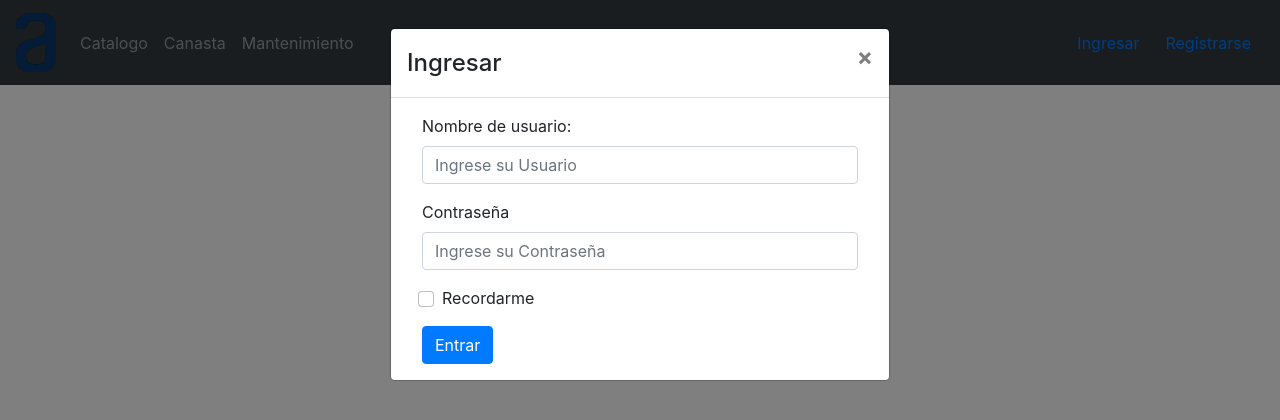
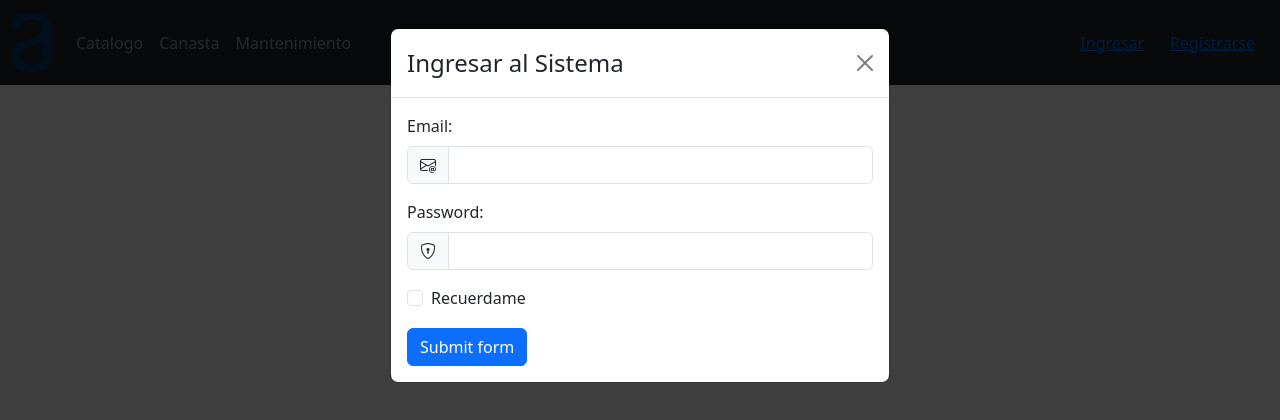
Before and after one commit to JulioVargas26/Prueba_Bootstrap, a plain HTML site: page index.html in a window 1280 px wide. Both pictures are taken after a click on the link "Ingresar". Drawn offline with nearby package versions, Linux system fonts and the light colour scheme.

Commit message:
30/12/23

```diff
--- a/index.html
+++ b/index.html
@@ -7,7 +7,9 @@
     <meta name="viewport" content="width=device-width, initial-scale=1.0">
     <link rel="stylesheet" href="css/bootstrap.min.css">
     <link rel="stylesheet" href="css/style.css">
-    <link rel="stylesheet" href="https://cdn.jsdelivr.net/npm/bootstrap@4.6.2/dist/css/bootstrap.min.css">
+    <link rel="stylesheet" href="https://cdn.jsdelivr.net/npm/bootstrap-icons@1.10.3/font/bootstrap-icons.css">
+    <link href="https://cdn.jsdelivr.net/npm/bootstrap@5.3.0-alpha1/dist/css/bootstrap.min.css" rel="stylesheet"
+        integrity="sha384-GLhlTQ8iRABdZLl6O3oVMWSktQOp6b7In1Zl3/Jr59b6EGGoI1aFkw7cmDA6j6gD" crossorigin="anonymous">
     <title>index
     </title>
 </head>
@@ -15,89 +17,107 @@
 <body>
 
     <!-- A grey horizontal navbar that becomes vertical on small screens -->
-    <nav class="navbar navbar-expand-md bg-dark navbar-dark">
-        <!-- Brand -->
-        <a class="navbar-brand" href="#">
+    <nav class="navbar navbar-expand-sm navbar-dark bg-dark">
+        <div class="container-fluid">
+            <a class="navbar-brand" href="javascript:void(0)">
                 <img src="img/0.1-removebg-preview.png" alt="Logo" style="width:40px;">
             </a>
 
-        <!-- Toggler/collapsibe Button -->
-        <button class="navbar-toggler" type="button" data-toggle="collapse" data-target="#collapsibleNavbar">
+            <button class="navbar-toggler" type="button" data-bs-toggle="collapse" data-bs-target="#mynavbar">
                 <span class="navbar-toggler-icon"></span>
             </button>
 
-        <!-- Navbar links -->
-        <div class="collapse navbar-collapse" id="collapsibleNavbar">
-            <ul class="navbar-nav mr-auto">
+            <div class="collapse navbar-collapse" id="mynavbar">
+                <ul class="navbar-nav me-auto">
                     <li class="nav-item">
-                    <a class="nav-link" href="#">Catalogo</a>
+                        <a class="nav-link" href="javascript:void(0)">Catalogo</a>
                     </li>
                     <li class="nav-item">
-                    <a class="nav-link" href="#">Canasta</a>
+                        <a class="nav-link" href="javascript:void(0)">Canasta</a>
                     </li>
                     <li class="nav-item">
-                    <a class="nav-link" href="#">Mantenimiento</a>
+                        <a class="nav-link" href="javascript:void(0)">Mantenimiento</a>
                     </li>
                 </ul>
-            <ul class="navbar-nav justify-content-end">
-                <li class="nav-item">
-                    <a type="button" class="btn btn-link" data-toggle="modal" data-target="#myModal">
+
+                <div class="d-flex">
+                    <!-- Button to Open the Modal -->
+                    <a type="button" class="btn btn-link" data-bs-toggle="modal" data-bs-target="#myModal">
                         Ingresar
                     </a>
-                </li>
-                <li class="nav-item">
-                    <a type="button" class="btn btn-link" data-toggle="modal" data-target="#myModal" >
+                    <!-- Button to Open the Modal -->
+                    <a type="button" class="btn btn-link" data-bs-toggle="modal" data-bs-target="#myModal">
                         Registrarse
                     </a>
-                </li>
-            </ul>
+                </div>
+            </div>
         </div>
     </nav>
 
     <!-- The Modal -->
-    <div class="modal" id="myModal">
+    <div class="modal fade" id="myModal">
         <div class="modal-dialog">
             <div class="modal-content">
 
                 <!-- Modal Header -->
                 <div class="modal-header">
-                    <h4 class="modal-title">Ingresar</h4>
-                    <button type="button" class="close" data-dismiss="modal">&times;</button>
+                    <h4 class="modal-title">Ingresar al Sistema</h4>
+                    <button type="button" class="btn-close" data-bs-dismiss="modal"></button>
                 </div>
 
                 <!-- Modal body -->
                 <div class="modal-body">
-                    <div class="container">
-                        <form action="#" class="needs-validation" novalidate>
-                            <div class="form-group">
-                                <label for="uname">Nombre de usuario:</label>
-                                <input type="text" class="form-control" id="uname" placeholder="Ingrese su Usuario"
-                                    name="uname" required>
-                                <div class="valid-feedback"></div>
-                                <div class="invalid-feedback">Por favor rellene este campo.</div>
+
+                    <form class="row g-3 needs-validation" novalidate action="#">
+
+                        <div class="col-mb-3">
+                            <label for="validationCustomUsername" class="form-label">Email: </label>
+                            <div class="input-group has-validation">
+                                <span class="input-group-text" id="inputGroupPrepend"><i
+                                        class="bi bi-envelope-at"></i></span>
+                                <input type="email" class="form-control" id="validationCustomUsername"
+                                    aria-describedby="inputGroupPrepend" required>
+                                <div class="invalid-feedback">
+                                    Por favor rellene este campo.
                                 </div>
-                            <div class="form-group">
-                                <label for="pwd">Contraseña</label>
-                                <input type="password" class="form-control" id="pwd" placeholder="Ingrese su Contraseña"
-                                    name="pswd" required>
-                                <div class="valid-feedback"></div>
-                                <div class="invalid-feedback">Por favor rellene este campo.</div>
                             </div>
-                            <div class="form-group form-check">
-                                <label class="form-check-label">
-                                    <input class="form-check-input" type="checkbox" name="remember" required> Recordarme
-                                    <div class="valid-feedback"></div>
-                                    <div class="invalid-feedback">Marque esta casilla de verificación para continuar.</div>
-                                </label>
                         </div>
 
-                            <button type="submit" class="btn btn-primary">Entrar</button>
+                        <div class="col-mb-3">
+                            <label for="validationCustomUsername" class="form-label">Password: </label>
+                            <div class="input-group has-validation">
+                                <span class="input-group-text" id="inputGroupPrepend"><i
+                                        class="bi bi-shield-lock"></i></span>
+                                <input type="password" class="form-control" id="validationCustomUsername"
+                                    aria-describedby="inputGroupPrepend" required>
+                                <div class="invalid-feedback">
+                                    Por favor rellene este campo.
+                                </div>
+                            </div>
+                        </div>
+
+                        <div class="col-mb-3">
+                            <div class="form-check">
+                                <input class="form-check-input" type="checkbox" value="" id="invalidCheck" required>
+                                <label class="form-check-label" for="invalidCheck">
+                                    Recuerdame
+                                </label>
+                                <div class="invalid-feedback">
+                                    Marque esta casilla de verificación para continuar.
+                                </div>
+                            </div>
+                        </div>
+
+                        <div class="col-12">
+                            <button class="btn btn-primary" type="submit">Submit form</button>
+                        </div>
+
                     </form>
                 </div>
             </div>
         </div>
     </div>
-    </div>
+
 
     <main>
 
@@ -111,29 +131,53 @@
 </body>
 
 <script>
-    // Disable form submissions if there are invalid fields
     (function () {
-        'use strict';
-        window.addEventListener('load', function () {
-            // Get the forms we want to add validation styles to
-            var forms = document.getElementsByClassName('needs-validation');
+        'use strict'
+
+        // Fetch all the forms we want to apply custom Bootstrap validation styles to
+        var forms = document.querySelectorAll('.needs-validation')
+
         // Loop over them and prevent submission
-            var validation = Array.prototype.filter.call(forms, function (form) {
+        Array.prototype.slice.call(forms)
+            .forEach(function (form) {
                 form.addEventListener('submit', function (event) {
-                    if (form.checkValidity() === false) {
-                        event.preventDefault();
-                        event.stopPropagation();
+                    if (!form.checkValidity()) {
+                        event.preventDefault()
+                        event.stopPropagation()
                     }
-                    form.classList.add('was-validated');
-                }, false);
+
+                    form.classList.add('was-validated')
+                }, false)
+            })
+    })();
+
+
+    $().ready(function () {
+        $('#input').validate({
+            rules: {
+                patient_first_name: "required",
+                patient_last_name: "required"
+            },
+            messages: {
+                patient_first_name: "Please enter first name",
+                patient_last_name: "Please enter last name"
+
+            },
+            submitHandler: function (form) {
+                form.submit();
+            }
+
+            // any other options and/or rules
         });
-        }, false);
-    })();
+    });
+
+
+
 </script>
 
 <script src="js/bootstrap.min.js"></script>
-<script src="https://cdn.jsdelivr.net/npm/jquery@3.6.1/dist/jquery.slim.min.js"></script>
-<script src="https://cdn.jsdelivr.net/npm/popper.js@1.16.1/dist/umd/popper.min.js"></script>
-<script src="https://cdn.jsdelivr.net/npm/bootstrap@4.6.2/dist/js/bootstrap.bundle.min.js"></script>
+<script src="https://cdn.jsdelivr.net/npm/bootstrap@5.3.0-alpha1/dist/js/bootstrap.bundle.min.js"
+    integrity="sha384-w76AqPfDkMBDXo30jS1Sgez6pr3x5MlQ1ZAGC+nuZB+EYdgRZgiwxhTBTkF7CXvN"
+    crossorigin="anonymous"></script>
 
 </html>
```
Lines whose indentation alone changed are shown as unchanged.
